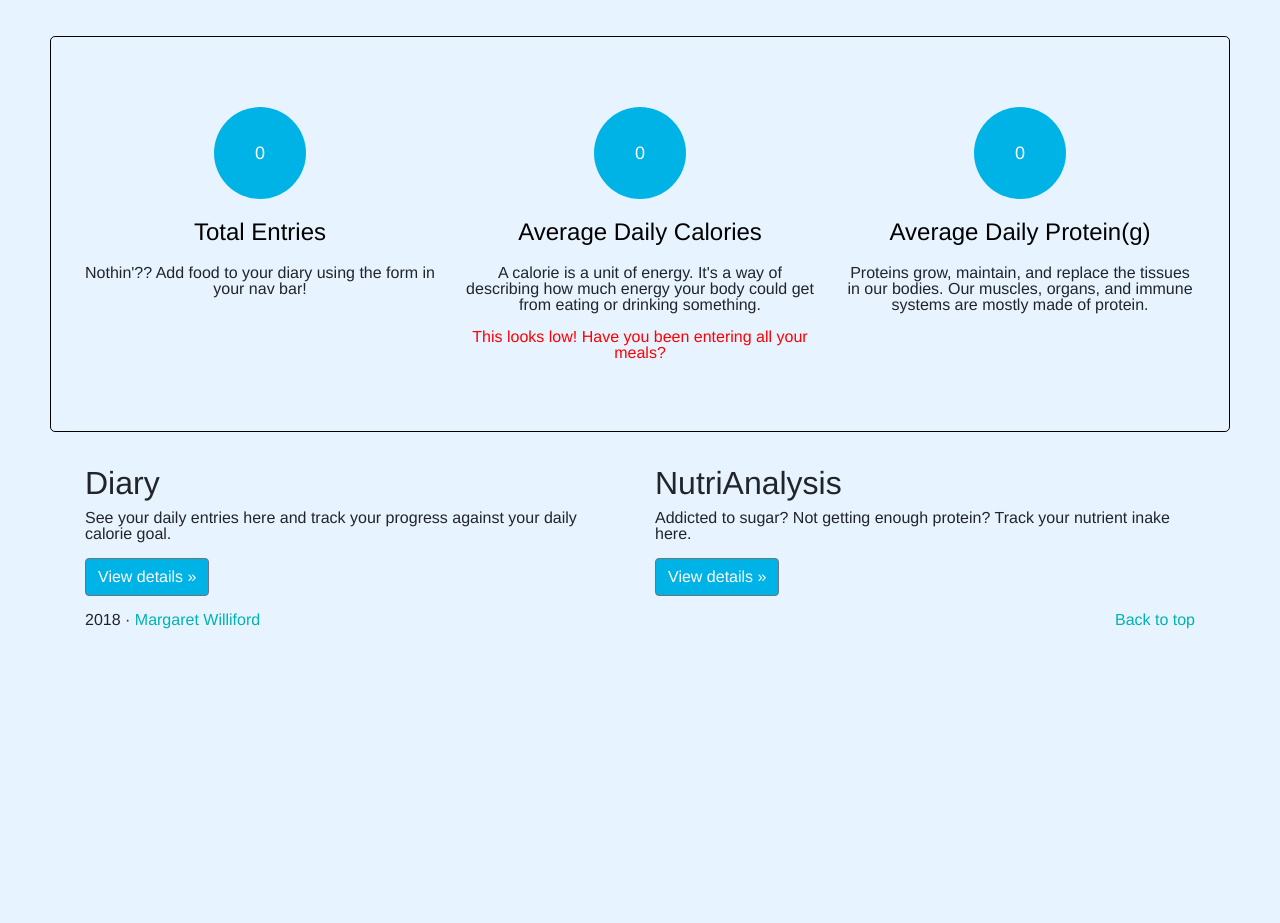
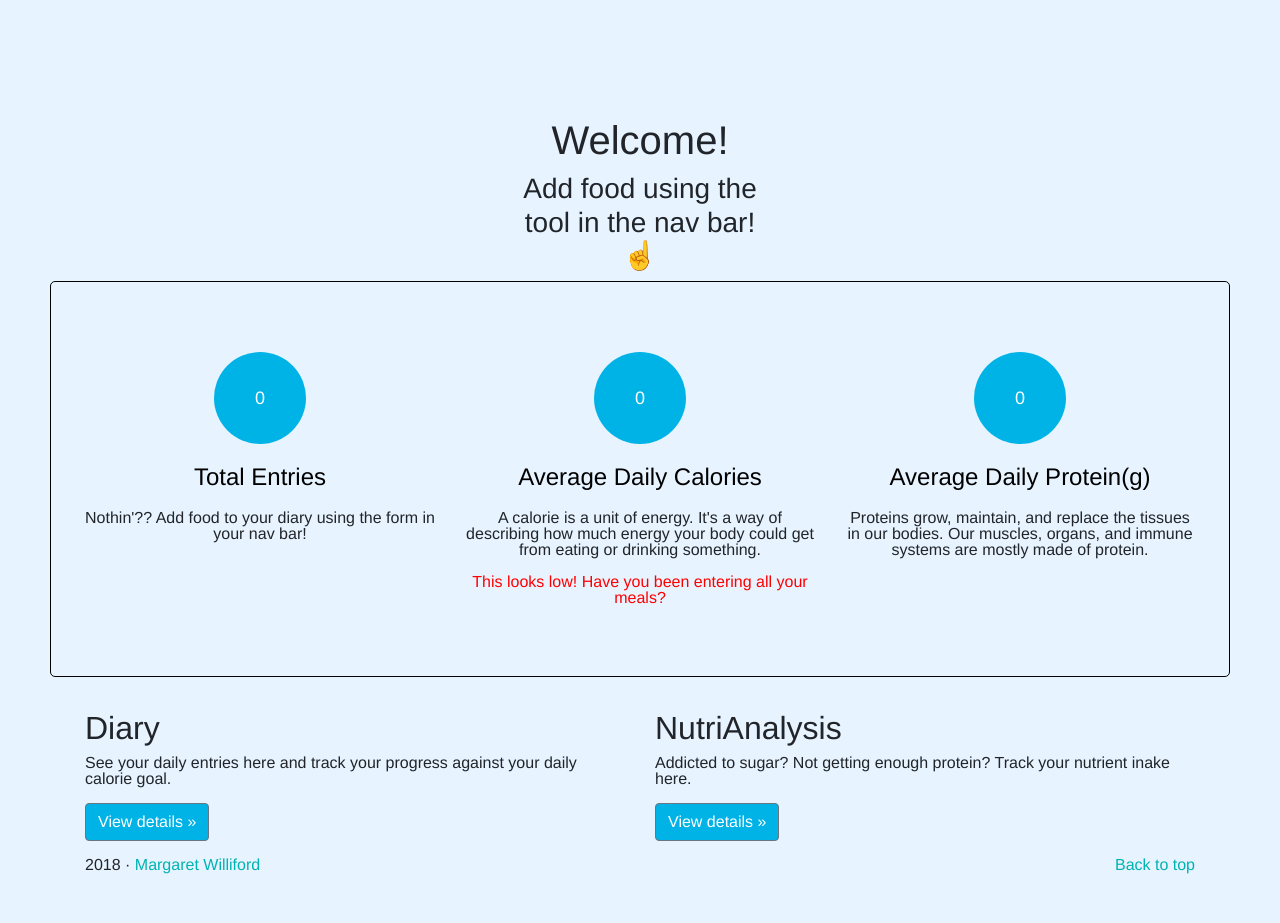
Before and after one commit to lilwillifo/foodi, a Django app: page /dashboard/ in a window 1280 px wide. Shown: the part 126-1049 px from the top of the page. Before the commit the page ends 755 px from the top, so only its background shows below. Run offline with Django 3.2, Linux system fonts and the light colour scheme; the visitor is signed in with stand-in values (Sample User, id 1); data comes from the database, SQL or seed files in the repository; data that the repository does not hold is empty; some libraries are stand-ins or nearby versions.

Commit message:
require login for dashboard analytics and diary

```diff
--- a/foodi/templates/base.html
+++ b/foodi/templates/base.html
@@ -71,6 +71,11 @@
       <br>
       <br>
       <br>
+      <br>
+      <br>
+      <br>
+      <br>
+      <br>
       {% block content %}
       {% endblock %}
 
--- a/foodi/templates/home.html
+++ b/foodi/templates/home.html
@@ -1,9 +1,6 @@
 {% extends 'base.html' %}
 
 {% block content %}
-<br>
-<br>
-<br>
 <div class="container marketing">
   <!-- START THE FEATURETTES -->
   <div class="row featurette">
--- a/foodi/templates/users/dashboard.html
+++ b/foodi/templates/users/dashboard.html
@@ -7,7 +7,12 @@
 <br>
 
 <!-- Here is the section -->
-
+<div class="row">
+  <div class="col">
+    <h1 class="text-center">Welcome!</h1>
+    <h3 class="text-center">Add food using the tool in the nav bar! ☝️</h3>
+  </div>
+</div>
 <div class="counter">
     <div class="container">
         <div class="row">
--- a/foodi/views.py
+++ b/foodi/views.py
@@ -9,26 +9,33 @@ from django.contrib.auth.forms import UserCreationForm
 from .forms import DiaryForm
 from django.contrib import messages
 from IPython import embed
-from django.db.models import Sum
+from django.db.models import Sum, Count
 from collections import Counter
+from django.contrib.auth.decorators import login_required
+
 
 def home(request):
     # import code; code.interact(local=dict(globals(), **locals()))
     return render(request, 'home.html')
 
+@login_required
 def analytics(request):
     return render(request, 'analytics.html')
 
+@login_required
 def dashboard(request):
     user = auth.get_user(request)
     average_calories = 0
     average_protein = 0
     if user.profile.foods.count() > 0:
-        average_calories = user.profile.foods.aggregate(Sum('calories'))['calories__sum'] / 31
-        average_protein = user.profile.foods.aggregate(Sum('protein'))['protein__sum'] / 31
+        total_calories = user.profile.foods.aggregate(Sum('calories'))['calories__sum']
+        total_days = user.profile.diaries.values('date_eaten').distinct().count()
+        average_calories = total_calories / total_days
+        average_protein = user.profile.foods.aggregate(Sum('protein'))['protein__sum'] / total_days
     context = {'avg_cal': int(average_calories), 'avg_protein': int(average_protein) }
     return render(request, 'users/dashboard.html', context)
 
+@login_required
 def diary(request):
     # if this is a POST request we need to process the form data
     if request.method == 'POST':
@@ -66,6 +73,7 @@ def signup(request):
         form = UserCreationForm()
     return render(request, 'signup.html', {'form': form})
 
+@login_required
 def search(request):
     search_result = {}
     food = request.GET['query']
```
Also changed, not shown: foodi/templates/analytics.html (+0 -8 lines), foodi/templates/users/diary.html (+2 -6 lines).
